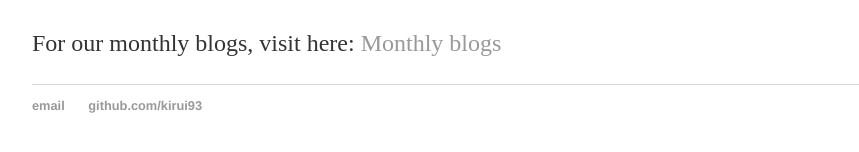
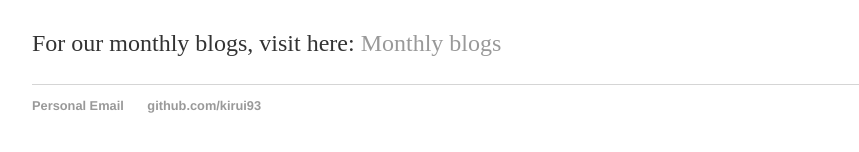
Before and after one commit to kirui93/kirui93.github.io, a Jekyll site: the page built from index.html, in a window 1280 px wide. Shown: the part 377-529 px from the top of the page, without its empty margins (160-1019 px from the left). Built offline with Jekyll 4.4.1, drawn with Linux system fonts in a browser that asks for light colours.

Commit message:
Update default.html
change email to Personal Email

```diff
--- a/_layouts/default.html
+++ b/_layouts/default.html
@@ -21,7 +21,7 @@
 			</div><!-- /.container -->
 			<footer>
 	    		<ul>
-	        		<li><a href="mailto:kipngenokirui1993@gmail.com">email</a></li>
+	        		<li><a href="mailto:kipngenokirui1993@gmail.com">Personal Email</a></li>
 	        		<li><a href="https://github.com/kirui93">github.com/kirui93</a></li>
 				</ul>
 			</footer>
```
